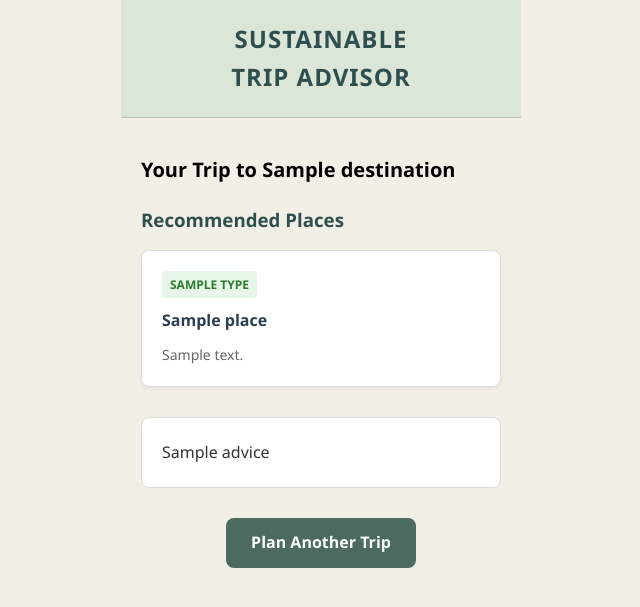
After one commit to ToasterTornado/Protest_Dryer_5, a FastAPI app: template app/templates/result.html in a window 1280 px wide. The commit adds this page. Shown: the top 607 px of the page, without its empty margins (319-959 px from the left). Run offline with FastAPI, Linux system fonts and the light colour scheme; the template is opened without the code that fills it: most values are stand-ins (such as "Sample title", 1, 10 or a date in 2020).

Commit message:
new changes

```diff
--- a/app/main.py
+++ b/app/main.py
@@ -4,6 +4,7 @@ from fastapi.templating import Jinja2Templates
 from fastapi.staticfiles import StaticFiles
 from pathlib import Path
 import uvicorn
+import markdown
 from app.services.advisor import TravelAdvisor
 
 app = FastAPI()
@@ -27,12 +28,24 @@ async def get_advice(
     duration: str = Form(...),
     people_count: str = Form(...),
     activities: list[str] = Form(default=[]),
-    custom_activity: str = Form(default="")
+    custom_activity: str = Form(default=""),
+    advice_type: str = Form(...)
 ):
-    advice = advisor.get_advice(destination, duration, people_count, activities, custom_activity)
-    return templates.TemplateResponse("index.html", {
+    result = advisor.get_advice(destination, duration, people_count, activities, custom_activity, advice_type)
+
+    if isinstance(result, dict) and "error" in result:
+        return templates.TemplateResponse("index.html", {
+            "request": request,
+            "advice": result["error"],
+            "destination": destination
+        })
+
+    advice_html = markdown.markdown(result["advice"])
+
+    return templates.TemplateResponse("result.html", {
         "request": request,
-        "advice": advice,
+        "advice": advice_html,
+        "places": result["places"],
         "destination": destination
     })
 
--- a/app/static/css/style.css
+++ b/app/static/css/style.css
@@ -94,30 +94,143 @@ input[type="text"], input[type="number"] {
     display: block;
 }
 
+.button-group {
+    display: flex;
+    gap: 15px;
+    margin-top: 20px;
+}
+
 button {
     display: block;
     width: 100%;
     padding: 15px;
-    background-color: #4a6b5d;
     color: white;
     border: none;
     border-radius: 8px;
     cursor: pointer;
-    font-size: 18px;
-    margin-top: 20px;
+    font-size: 16px;
+    font-weight: bold;
+    transition: background-color 0.3s;
 }
 
-button:hover {
+.btn-eco {
+    background-color: #4a6b5d;
+}
+
+.btn-eco:hover {
     background-color: #3a5549;
 }
 
-.result {
-    margin-top: 30px;
+.btn-efficient {
+    background-color: #2c3e50;
+}
+
+.btn-efficient:hover {
+    background-color: #1a252f;
+}
+
+/* Places Grid */
+.places-section {
+    margin-bottom: 30px;
+}
+
+.places-section h3 {
+    color: #2f4f4f;
+    margin-bottom: 15px;
+}
+
+.places-grid {
+    display: grid;
+    grid-template-columns: repeat(auto-fit, minmax(250px, 1fr));
+    gap: 20px;
+}
+
+.place-card {
+    background: white;
+    padding: 20px;
+    border-radius: 8px;
+    border: 1px solid #ddd;
+    box-shadow: 0 2px 4px rgba(0,0,0,0.05);
+    transition: transform 0.2s;
+}
+
+.place-card:hover {
+    transform: translateY(-3px);
+    box-shadow: 0 4px 8px rgba(0,0,0,0.1);
+}
+
+.place-type {
+    display: inline-block;
+    background-color: #e8f5e9;
+    color: #2e7d32;
+    padding: 4px 8px;
+    border-radius: 4px;
+    font-size: 12px;
+    font-weight: bold;
+    text-transform: uppercase;
+    margin-bottom: 10px;
+}
+
+.place-card h4 {
+    margin: 0 0 10px 0;
+    color: #2c3e50;
+}
+
+.place-card p {
+    margin: 0;
+    font-size: 14px;
+    color: #666;
+}
+
+/* Result Page Styles */
+.result-content {
+    margin-top: 20px;
     padding: 20px;
     background-color: #fff;
     border-radius: 8px;
     border: 1px solid #ddd;
-    white-space: pre-wrap;
+    font-size: 16px;
+    line-height: 1.8;
+}
+
+.result-content h3 {
+    color: #2f4f4f;
+    margin-top: 25px;
+    border-bottom: 2px solid #dbe6d9;
+    padding-bottom: 5px;
+}
+
+.result-content ul, .result-content ol {
+    padding-left: 20px;
+    margin-bottom: 15px;
+}
+
+.result-content li {
+    margin-bottom: 8px;
+}
+
+.result-content strong {
+    color: #4a6b5d;
+}
+
+.actions {
+    margin-top: 30px;
+    text-align: center;
+}
+
+.button-link {
+    display: inline-block;
+    padding: 12px 25px;
+    background-color: #4a6b5d;
+    color: white;
+    text-decoration: none;
+    border-radius: 8px;
+    font-weight: bold;
+    transition: background-color 0.3s;
+}
+
+.button-link:hover {
+    background-color: #3a5549;
 }
 
 .loading {
--- /dev/null
+++ b/app/templates/result.html
@@ -0,0 +1,40 @@
+<!DOCTYPE html>
+<html lang="en">
+<head>
+    <meta charset="UTF-8">
+    <meta name="viewport" content="width=device-width, initial-scale=1.0">
+    <title>Travel Advice for {{ destination }}</title>
+    <link rel="stylesheet" href="/static/css/style.css">
+</head>
+<body>
+    <div class="header">
+        <h1>SUSTAINABLE<br>TRIP ADVISOR</h1>
+    </div>
+    <div class="container">
+        <h2>Your Trip to {{ destination }}</h2>
+
+        {% if places %}
+        <div class="places-section">
+            <h3>Recommended Places</h3>
+            <div class="places-grid">
+                {% for place in places %}
+                <div class="place-card">
+                    <div class="place-type">{{ place.type }}</div>
+                    <h4>{{ place.name }}</h4>
+                    <p>{{ place.description }}</p>
+                </div>
+                {% endfor %}
+            </div>
+        </div>
+        {% endif %}
+
+        <div class="result-content">
+            {{ advice | safe }}
+        </div>
+
+        <div class="actions">
+            <a href="/" class="button-link">Plan Another Trip</a>
+        </div>
+    </div>
+</body>
+</html>
--- a/requirements.txt
+++ b/requirements.txt
@@ -4,3 +4,4 @@ fastapi
 uvicorn
 jinja2
 python-multipart
+markdown
```
Also changed, not shown: app/prompts/places.txt (added, +21 -0 lines), app/prompts/travel_plan_efficient.txt (added, +9 -0 lines), app/services/advisor.py (+54 -10 lines), app/services/prompts.py (+15 -2 lines), app/templates/index.html (+4 -8 lines).
